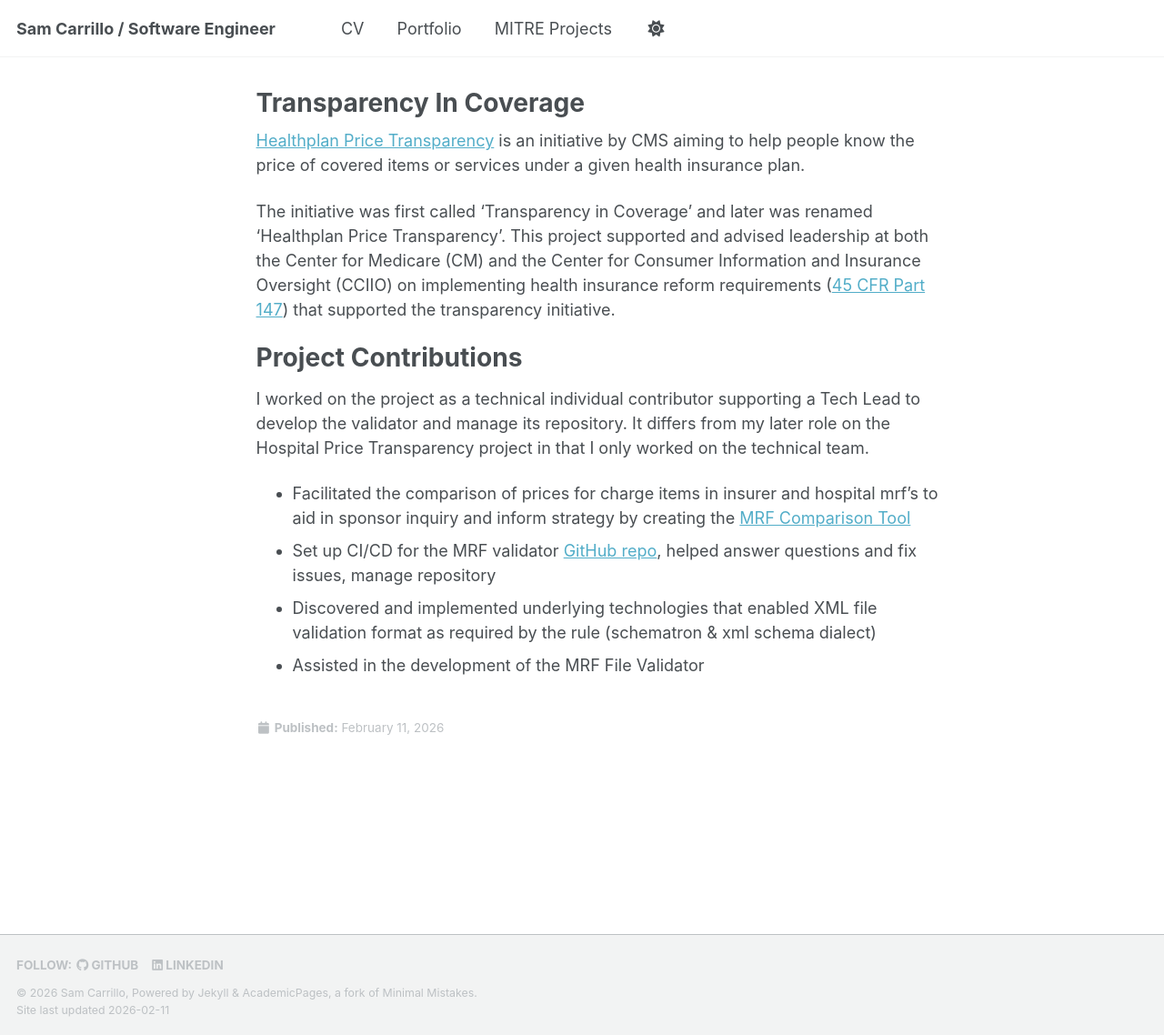
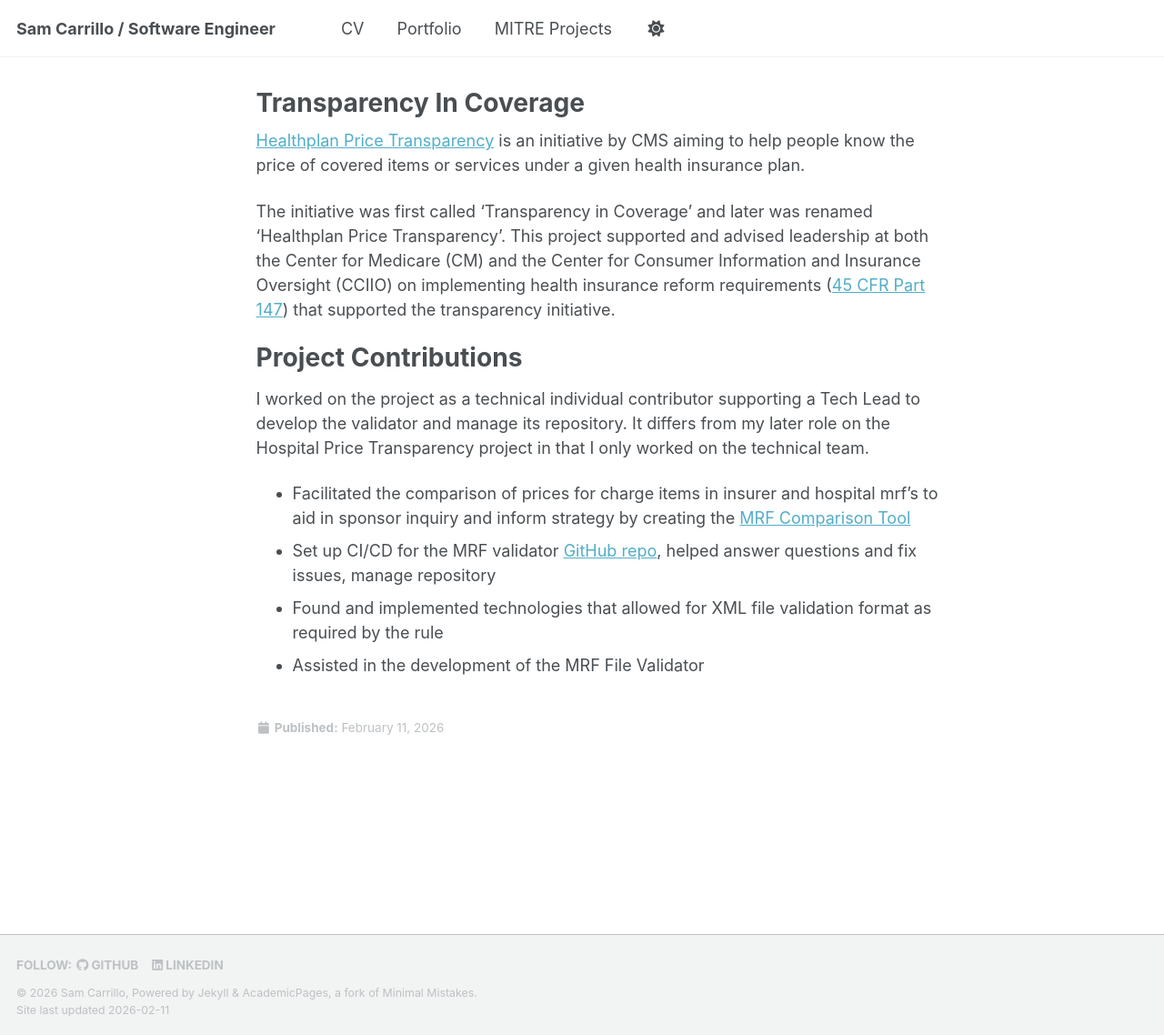
Before and after one commit to carrils/carrils.github.io, a Jekyll site: the page built from _projects/TIC.md, in a window 1280 px wide and 1138 px high. Shown: the whole window at 91% size. Built offline with Jekyll 4.4.1, drawn with Linux system fonts in a browser that asks for light colours; a script that is not in the unit is left out.

Commit message:
minor upates to tic project page and update CV

```diff
--- a/_projects/TIC.md
+++ b/_projects/TIC.md
@@ -18,5 +18,5 @@ I worked on the project as a technical individual contributor supporting a Tech
 It differs from my later role on the Hospital Price Transparency project in that I only worked on the technical team.
 * Facilitated the comparison of prices for charge items in insurer and hospital mrf's to aid in sponsor inquiry and inform strategy by creating the [MRF Comparison Tool](/mrf-comparison-tool/)
 * Set up CI/CD for the MRF validator [GitHub repo](https://github.com/CMSgov/price-transparency-guide-validator), helped answer questions and fix issues, manage repository
-* Discovered and implemented underlying technologies that enabled XML file validation format as required by the rule (schematron & xml schema dialect)
+* Found and implemented technologies that allowed for XML file validation format as required by the rule
 * Assisted in the development of the MRF File Validator
```
Also changed, not shown: 1 other file.
